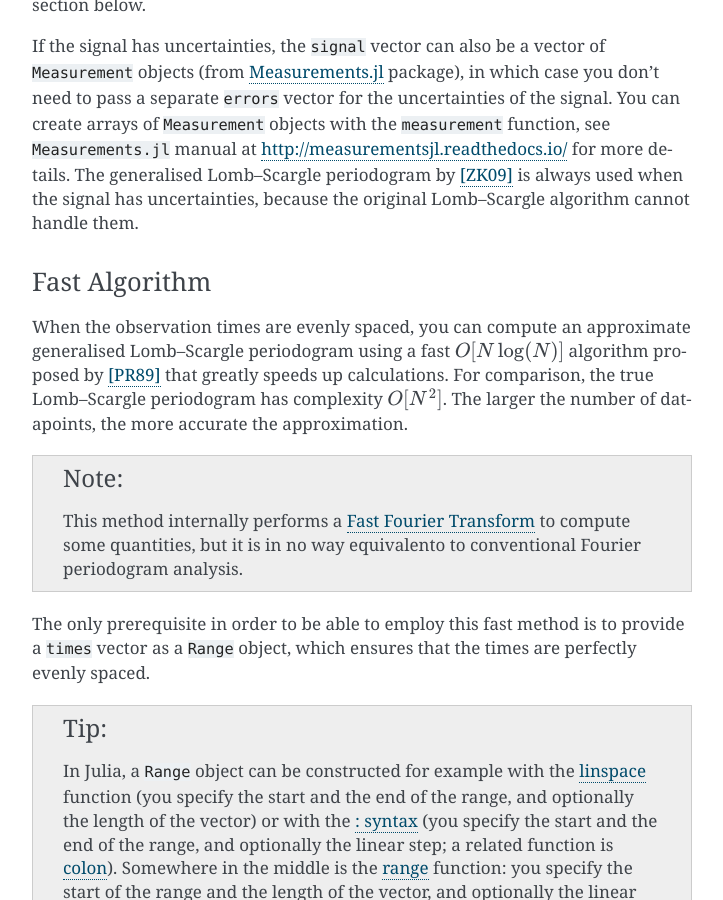
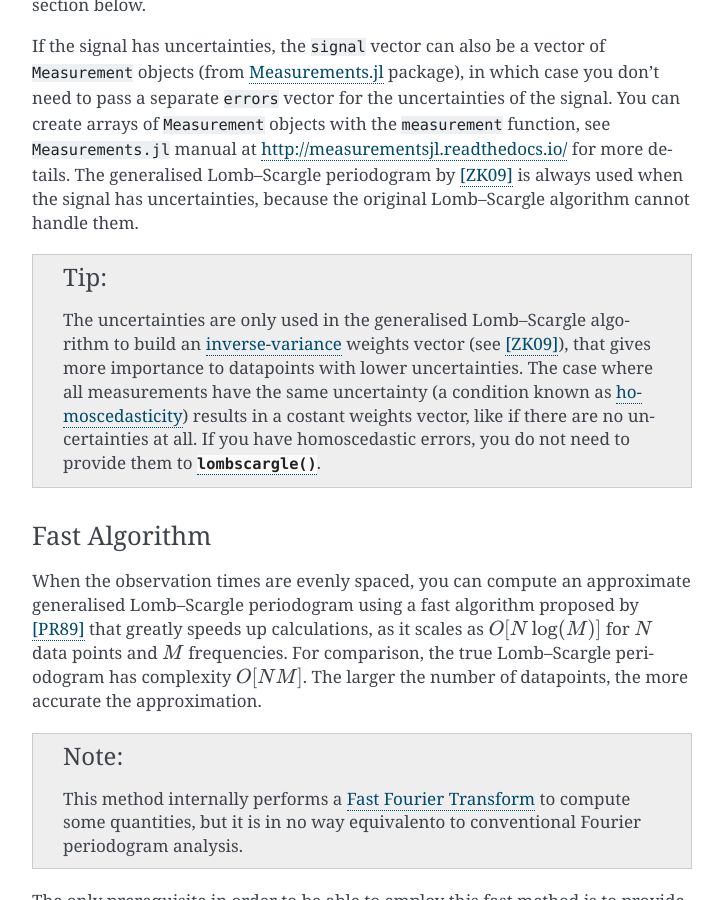
Before and after one commit to JuliaAstro/LombScargle.jl, a Sphinx documentation site: the page built from docs/index.rst, in a window 1280 px wide and 900 px high, scrolled down 3631 px. Shown: the whole window, without its empty margins (388-1111 px from the left). Built offline with Sphinx 7.4.7, drawn with Linux system fonts in a browser that asks for light colours.

Commit message:
Add a tip about homoscedastic errors

```diff
--- a/docs/index.rst
+++ b/docs/index.rst
@@ -177,14 +177,27 @@ http://measurementsjl.readthedocs.io/ for more details.  The generalised
 Lomb–Scargle periodogram by [ZK09]_ is always used when the signal has
 uncertainties, because the original Lomb–Scargle algorithm cannot handle them.
 
+.. Tip::
+
+   The uncertainties are only used in the generalised Lomb–Scargle algorithm to
+   build an `inverse-variance
+   <https://en.wikipedia.org/wiki/Inverse-variance_weighting>`_ weights vector
+   (see [ZK09]_), that gives more importance to datapoints with lower
+   uncertainties.  The case where all measurements have the same uncertainty (a
+   condition known as `homoscedasticity
+   <https://en.wikipedia.org/wiki/Homoscedasticity>`_) results in a costant
+   weights vector, like if there are no uncertainties at all.  If you have
+   homoscedastic errors, you do not need to provide them to :func:`lombscargle`.
+
 Fast Algorithm
 ~~~~~~~~~~~~~~
 
 When the observation times are evenly spaced, you can compute an approximate
-generalised Lomb–Scargle periodogram using a fast :math:`O[N \log(N)]` algorithm
-proposed by [PR89]_ that greatly speeds up calculations.  For comparison, the
-true Lomb–Scargle periodogram has complexity :math:`O[N^2]`.  The larger the
-number of datapoints, the more accurate the approximation.
+generalised Lomb–Scargle periodogram using a fast algorithm proposed by [PR89]_
+that greatly speeds up calculations, as it scales as :math:`O[N \log(M)]` for
+:math:`N` data points and :math:`M` frequencies.  For comparison, the true
+Lomb–Scargle periodogram has complexity :math:`O[NM]`.  The larger the number
+of datapoints, the more accurate the approximation.
 
 .. Note::
 
```
Also changed, not shown: README.md (+6 -6 lines).
